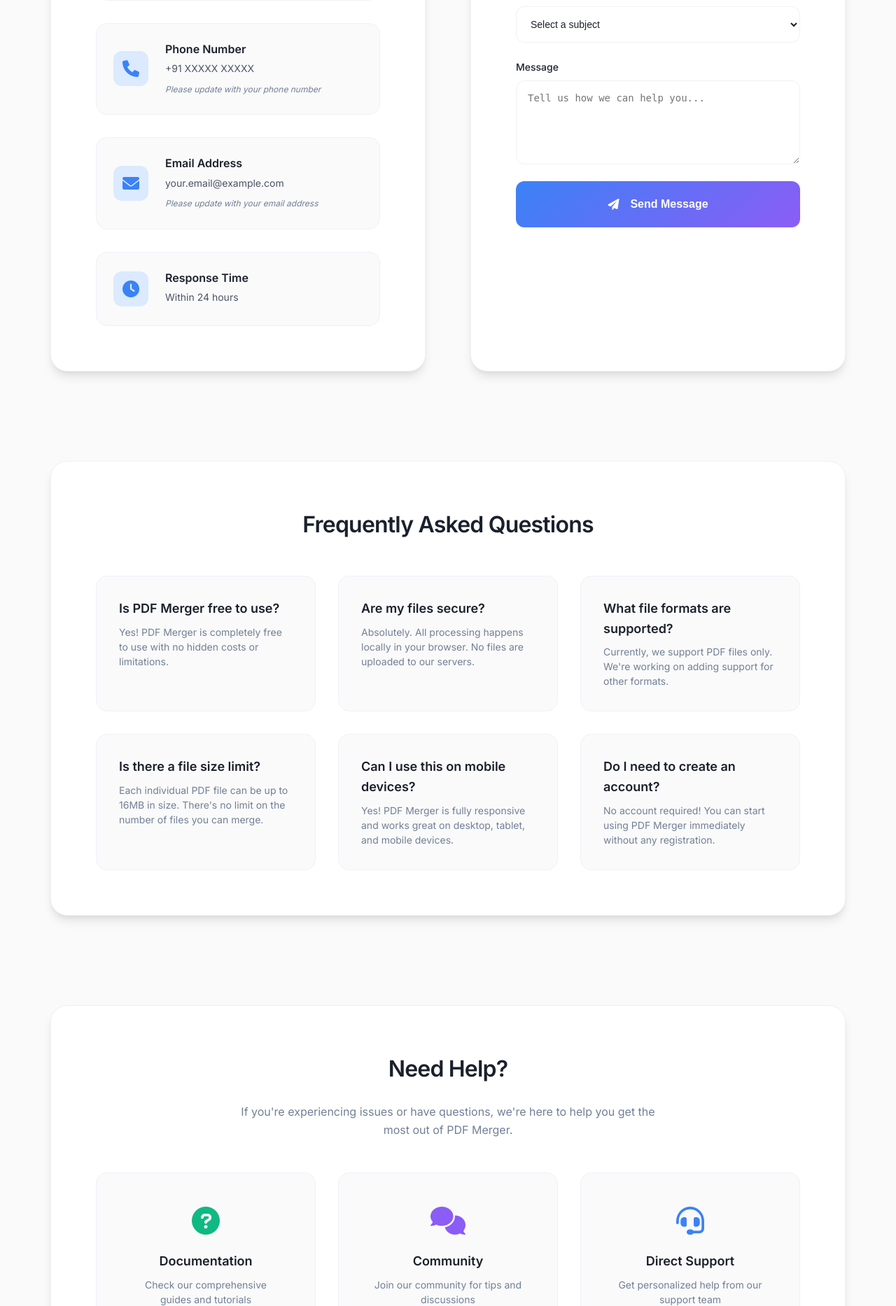
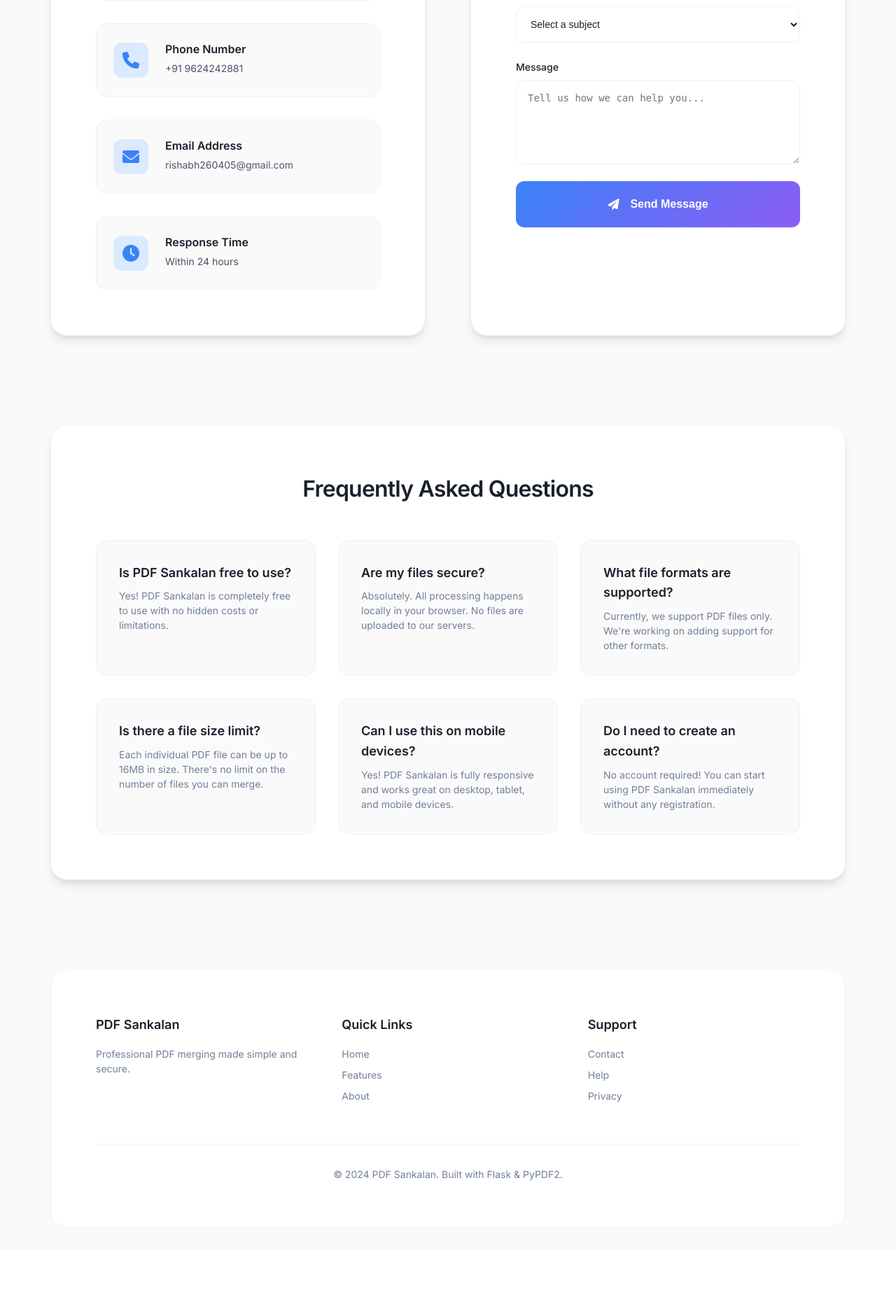
Before and after one commit to PRishabhKumar/PDF-Sankalan, a Flask app: page /contact in a window 1280 px wide. Shown: the part 924-2791 px from the top of the page at 70% size. After the commit the page ends 2679 px from the top, so only its background shows below. Run offline with Flask 3, Linux system fonts and the light colour scheme.

Commit message:
Changed UI and added about and contact pages

```diff
--- a/static/css/style.css
+++ b/static/css/style.css
@@ -771,196 +771,6 @@ body {
     font-size: 0.875rem;
 }
 
-/* Mobile Navigation */
-@media (max-width: 768px) {
-    .nav-menu {
-        position: fixed;
-        top: 70px;
-        left: 0;
-        right: 0;
-        background: var(--bg-secondary);
-        border-bottom: 1px solid var(--border-color);
-        flex-direction: column;
-        padding: var(--space-lg);
-        transform: translateY(-100%);
-        opacity: 0;
-        visibility: hidden;
-        transition: all var(--transition-normal);
-        box-shadow: var(--shadow-lg);
-    }
-
-    .nav-menu.active {
-        transform: translateY(0);
-        opacity: 1;
-        visibility: visible;
-    }
-
-    .nav-menu .nav-link {
-        padding: var(--space-md);
-        margin-bottom: var(--space-sm);
-        border-radius: var(--radius-md);
-    }
-
-    .nav-toggle {
-        display: flex;
-    }
-
-    .nav-toggle.active span:nth-child(1) {
-        transform: rotate(45deg) translate(5px, 5px);
-    }
-
-    .nav-toggle.active span:nth-child(2) {
-        opacity: 0;
-    }
-
-    .nav-toggle.active span:nth-child(3) {
-        transform: rotate(-45deg) translate(7px, -6px);
-    }
-
-    .container {
-        padding: var(--space-lg);
-    }
-
-    .header-content,
-    .upload-card,
-    .features-section {
-        padding: var(--space-xl);
-    }
-
-    .logo h1 {
-        font-size: 2.25rem;
-    }
-
-    .logo i {
-        font-size: 2.75rem;
-    }
-
-    .file-drop-zone {
-        padding: var(--space-2xl);
-    }
-
-    .drop-zone-content i {
-        font-size: 2.5rem;
-    }
-
-    .features-grid {
-        grid-template-columns: 1fr;
-        gap: var(--space-lg);
-    }
-
-    .merge-btn {
-        width: 100%;
-        min-width: auto;
-    }
-
-    .upload-header h2 {
-        font-size: 1.75rem;
-    }
-
-    .features-section h3 {
-        font-size: 1.75rem;
-    }
-
-    .footer-content {
-        grid-template-columns: 1fr;
-        gap: var(--space-xl);
-    }
-}
-
-@media (max-width: 480px) {
-    .header-content,
-    .upload-card,
-    .features-section {
-        padding: var(--space-lg);
-    }
-
-    .logo {
-        flex-direction: column;
-        gap: var(--space-md);
-    }
-
-    .logo h1 {
-        font-size: 2rem;
-    }
-
-    .logo i {
-        font-size: 2.5rem;
-    }
-
-    .file-drop-zone {
-        padding: var(--space-xl);
-    }
-
-    .drop-zone-content h3 {
-        font-size: 1.125rem;
-    }
-
-    .merge-btn {
-        padding: var(--space-md) var(--space-lg);
-        font-size: 0.875rem;
-    }
-
-    .upload-header h2 {
-        font-size: 1.5rem;
-    }
-
-    .features-section h3 {
-        font-size: 1.5rem;
-    }
-
-    .feature-card {
-        padding: var(--space-lg);
-    }
-
-    .feature-card i {
-        font-size: 2rem;
-    }
-}
-
-/* Loading Animation */
-@keyframes spin {
-    0% { transform: rotate(0deg); }
-    100% { transform: rotate(360deg); }
-}
-
-.fa-spinner {
-    animation: spin 1s linear infinite;
-}
-
-/* Smooth Transitions */
-* {
-    transition: color var(--transition-fast),
-                background-color var(--transition-fast),
-                border-color var(--transition-fast),
-                transform var(--transition-fast),
-                box-shadow var(--transition-fast);
-}
-
-/* Focus States for Accessibility */
-button:focus,
-input:focus {
-    outline: 2px solid var(--accent-500);
-    outline-offset: 2px;
-}
-
-/* Custom Scrollbar */
-::-webkit-scrollbar {
-    width: 8px;
-}
-
-::-webkit-scrollbar-track {
-    background: var(--primary-100);
-}
-
-::-webkit-scrollbar-thumb {
-    background: var(--primary-400);
-    border-radius: var(--radius-sm);
-}
-
-::-webkit-scrollbar-thumb:hover {
-    background: var(--primary-500);
-}
-
 /* About Page Styles */
 .about-section,
 .tech-section,
@@ -1531,3 +1435,97 @@ input:focus {
         font-size: 1.25rem;
     }
 }
+
+@media (max-width: 480px) {
+    .header-content,
+    .upload-card,
+    .features-section {
+        padding: var(--space-lg);
+    }
+
+    .logo {
+        flex-direction: column;
+        gap: var(--space-md);
+    }
+
+    .logo h1 {
+        font-size: 2rem;
+    }
+
+    .logo i {
+        font-size: 2.5rem;
+    }
+
+    .file-drop-zone {
+        padding: var(--space-xl);
+    }
+
+    .drop-zone-content h3 {
+        font-size: 1.125rem;
+    }
+
+    .merge-btn {
+        padding: var(--space-md) var(--space-lg);
+        font-size: 0.875rem;
+    }
+
+    .upload-header h2 {
+        font-size: 1.5rem;
+    }
+
+    .features-section h3 {
+        font-size: 1.5rem;
+    }
+
+    .feature-card {
+        padding: var(--space-lg);
+    }
+
+    .feature-card i {
+        font-size: 2rem;
+    }
+}
+
+/* Loading Animation */
+@keyframes spin {
+    0% { transform: rotate(0deg); }
+    100% { transform: rotate(360deg); }
+}
+
+.fa-spinner {
+    animation: spin 1s linear infinite;
+}
+
+/* Smooth Transitions */
+* {
+    transition: color var(--transition-fast),
+                background-color var(--transition-fast),
+                border-color var(--transition-fast),
+                transform var(--transition-fast),
+                box-shadow var(--transition-fast);
+}
+
+/* Focus States for Accessibility */
+button:focus,
+input:focus {
+    outline: 2px solid var(--accent-500);
+    outline-offset: 2px;
+}
+
+/* Custom Scrollbar */
+::-webkit-scrollbar {
+    width: 8px;
+}
+
+::-webkit-scrollbar-track {
+    background: var(--primary-100);
+}
+
+::-webkit-scrollbar-thumb {
+    background: var(--primary-400);
+    border-radius: var(--radius-sm);
+}
+
+::-webkit-scrollbar-thumb:hover {
+    background: var(--primary-500);
+}
--- a/static/js/script.js
+++ b/static/js/script.js
@@ -48,9 +48,12 @@ document.addEventListener('DOMContentLoaded', function() {
     // Smooth scrolling for navigation links
     document.querySelectorAll('.nav-link').forEach(link => {
         link.addEventListener('click', function(e) {
+            const href = this.getAttribute('href');
+
+            // Check if it's an internal anchor link (starts with #)
+            if (href.startsWith('#')) {
                 e.preventDefault();
-            const targetId = this.getAttribute('href');
-            const targetElement = document.querySelector(targetId);
+                const targetElement = document.querySelector(href);
 
                 if (targetElement) {
                     targetElement.scrollIntoView({
@@ -63,6 +66,13 @@ document.addEventListener('DOMContentLoaded', function() {
                     this.classList.add('active');
 
                     // Close mobile menu
+                    navMenu.classList.remove('active');
+                    navToggle.classList.remove('active');
+                }
+            }
+            // For external links (About, Contact pages), let the browser handle navigation normally
+            // Just close mobile menu if open
+            else {
                 navMenu.classList.remove('active');
                 navToggle.classList.remove('active');
             }
--- a/templates/contact.html
+++ b/templates/contact.html
@@ -3,7 +3,7 @@
 <head>
     <meta charset="UTF-8">
     <meta name="viewport" content="width=device-width, initial-scale=1.0">
-    <title>Contact - PDF Merger</title>
+    <title>Contact - PDF Sankalan</title>
     <link rel="stylesheet" href="{{ url_for('static', filename='css/style.css') }}">
     <link href="https://cdnjs.cloudflare.com/ajax/libs/font-awesome/6.0.0/css/all.min.css" rel="stylesheet">
     <link href="https://fonts.googleapis.com/css2?family=Inter:wght@300;400;500;600;700;800&display=swap" rel="stylesheet">
@@ -14,7 +14,7 @@
         <div class="nav-container">
             <div class="nav-brand">
                 <i class="fas fa-file-pdf"></i>
-                <span>PDF Merger</span>
+                <span>PDF Sankalan</span>
             </div>
 
             <div class="nav-menu">
@@ -76,8 +76,7 @@
                                 </div>
                                 <div class="contact-content">
                                     <h4>Phone Number</h4>
-                                    <p>+91 XXXXX XXXXX</p>
-                                    <small>Please update with your phone number</small>
+                                    <p>+91 9624242881</p>
                                 </div>
                             </div>
 
@@ -87,8 +86,7 @@
                                 </div>
                                 <div class="contact-content">
                                     <h4>Email Address</h4>
-                                    <p>your.email@example.com</p>
-                                    <small>Please update with your email address</small>
+                                    <p>rishabh260405@gmail.com</p>
                                 </div>
                             </div>
 
@@ -150,8 +148,8 @@
                     <h2>Frequently Asked Questions</h2>
                     <div class="faq-grid">
                         <div class="faq-item">
-                            <h4>Is PDF Merger free to use?</h4>
-                            <p>Yes! PDF Merger is completely free to use with no hidden costs or limitations.</p>
+                            <h4>Is PDF Sankalan free to use?</h4>
+                            <p>Yes! PDF Sankalan is completely free to use with no hidden costs or limitations.</p>
                         </div>
 
                         <div class="faq-item">
@@ -171,43 +169,12 @@
 
                         <div class="faq-item">
                             <h4>Can I use this on mobile devices?</h4>
-                            <p>Yes! PDF Merger is fully responsive and works great on desktop, tablet, and mobile devices.</p>
+                            <p>Yes! PDF Sankalan is fully responsive and works great on desktop, tablet, and mobile devices.</p>
                         </div>
 
                         <div class="faq-item">
                             <h4>Do I need to create an account?</h4>
-                            <p>No account required! You can start using PDF Merger immediately without any registration.</p>
-                        </div>
-                    </div>
-                </div>
-            </div>
-
-            <!-- Support Section -->
-            <div class="support-section">
-                <div class="support-card">
-                    <h2>Need Help?</h2>
-                    <p>If you're experiencing issues or have questions, we're here to help you get the most out of PDF Merger.</p>
-
-                    <div class="support-options">
-                        <div class="support-option">
-                            <i class="fas fa-question-circle"></i>
-                            <h4>Documentation</h4>
-                            <p>Check our comprehensive guides and tutorials</p>
-                            <a href="#" class="support-link">View Docs</a>
-                        </div>
-
-                        <div class="support-option">
-                            <i class="fas fa-comments"></i>
-                            <h4>Community</h4>
-                            <p>Join our community for tips and discussions</p>
-                            <a href="#" class="support-link">Join Community</a>
-                        </div>
-
-                        <div class="support-option">
-                            <i class="fas fa-headset"></i>
-                            <h4>Direct Support</h4>
-                            <p>Get personalized help from our support team</p>
-                            <a href="#contact-form" class="support-link">Contact Us</a>
+                            <p>No account required! You can start using PDF Sankalan immediately without any registration.</p>
                         </div>
                     </div>
                 </div>
@@ -218,7 +185,7 @@
         <footer class="footer">
             <div class="footer-content">
                 <div class="footer-section">
-                    <h4>PDF Merger</h4>
+                    <h4>PDF Sankalan</h4>
                     <p>Professional PDF merging made simple and secure.</p>
                 </div>
                 <div class="footer-section">
@@ -235,7 +202,7 @@
                 </div>
             </div>
             <div class="footer-bottom">
-                <p>&copy; 2024 PDF Merger. Built with Flask & PyPDF2.</p>
+                <p>&copy; 2024 PDF Sankalan. Built with Flask & PyPDF2.</p>
             </div>
         </footer>
     </div>
```
Also changed, not shown: other parts of static/css/style.css (+95 -1 lines), templates/about.html (+7 -7 lines), templates/index.html (+6 -4 lines). Lines whose indentation alone changed are shown as unchanged.
